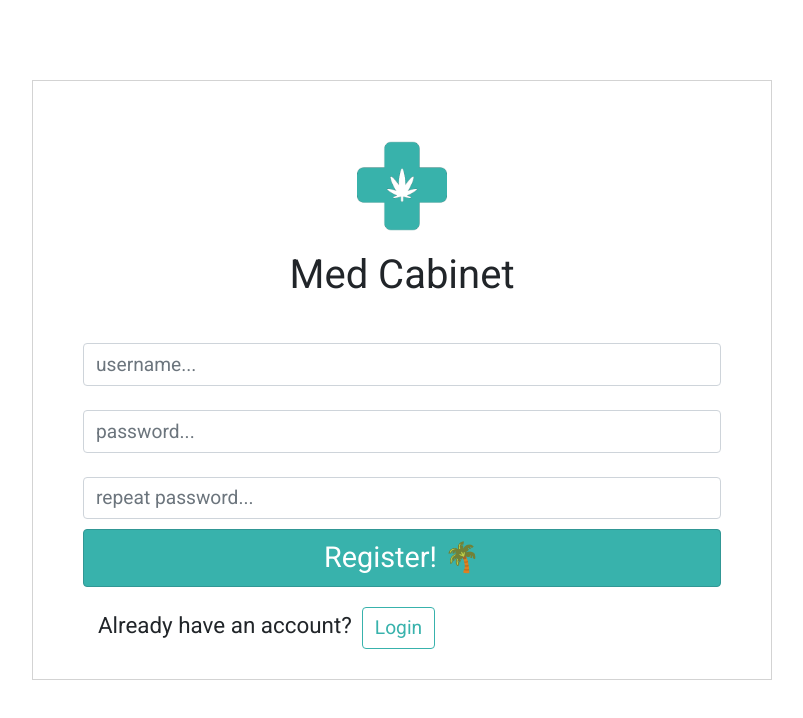
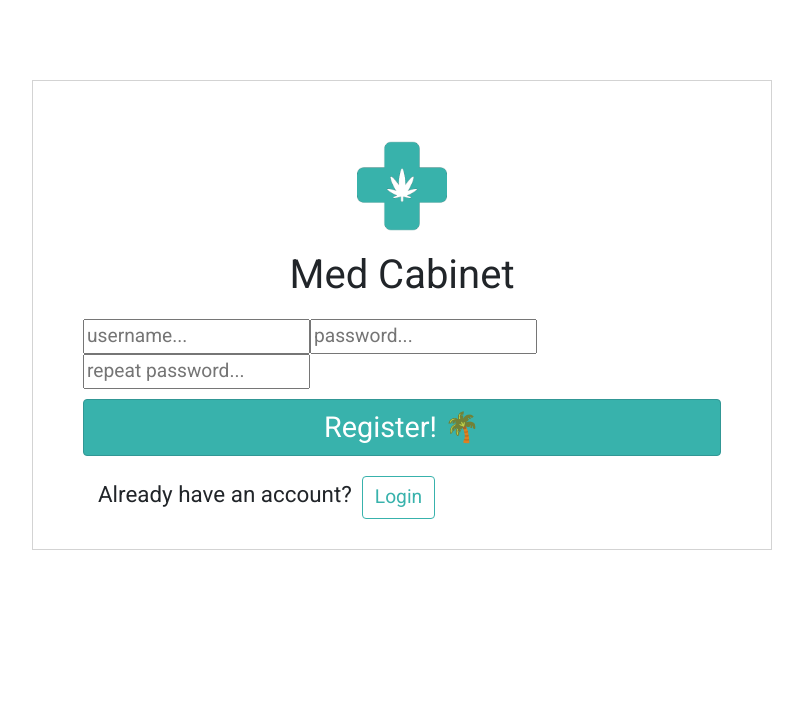
Before and after one commit to build-week-med-cabinet-2/frontend, a React (Create React App) app: page /signup in a window 1280 px wide. Shown: the top 718 px of the page, without its empty margins (238-1041 px from the left). Built offline with nearby package versions, Linux system fonts and the light colour scheme.

Commit message:
added Formik to signup page

```diff
--- a/src/components/logon/Login.js
+++ b/src/components/logon/Login.js
@@ -1,7 +1,7 @@
 import React, { useState} from "react";
 import { Link } from "react-router-dom";
 import axios from "axios";
-import { Container, Row, Col, Button, Input } from "reactstrap";
+import { Container, Col, Button } from "reactstrap";
 import "bootstrap/dist/css/bootstrap.css";
 import {withFormik, Form, Field} from 'formik';
 import * as Yup from 'yup';
--- a/src/components/logon/Register.js
+++ b/src/components/logon/Register.js
@@ -1,40 +1,13 @@
 import React, { useState } from "react";
 import axios from "axios";
-import {Container, Row, Col, Button, Form, Input} from 'reactstrap';
+import {Container, Col, Button} from 'reactstrap';
 import "bootstrap/dist/css/bootstrap.css";
+import {withFormik, Form, Field} from 'formik';
+import * as Yup from 'yup';
 
 import LogoAnimated from '.././LogoAnimated';
 
 const Register = props => {
-  const initialValues = {
-    username: "",
-    password: "",
-    repeatPassword: ""
-  };
-
-  const [credentials, setCredentials] = useState(initialValues);
-
-  const handleChange = e => {
-    setCredentials({ ...credentials, [e.target.name]: e.target.value });
-  };
-  const submitRegister = e => {
-    e.preventDefault();
-    const URL = "https://medicalcabinet.herokuapp.com/api/auth/register";
-    const newUser = {
-      username: credentials.username,
-      password: credentials.password
-    };
-    // const fakeToken = "this is a fake token this is bad";
-    axios
-      .post(`${URL}`, newUser)
-      .then(res => {
-        console.log(`success`, res);
-        routeChange();
-      })
-      .catch(err => console.log(err.response));
-    setCredentials(initialValues);
-  };
-
   const routeChange = () => {
     let path = "/";
     props.history.push(path);
@@ -47,31 +20,25 @@ const Register = props => {
           <LogoAnimated />
           <h1>Med Cabinet</h1>
         </header>
-        <Form onSubmit={submitRegister}>
+        <Form>
           <label htmlFor="username" />
-          <Input
+          <Field
             type="text"
             name="username"
-            onChange={handleChange}
-            value={credentials.username}
             placeholder="username..."
             className="FormTextInput"
           />
           <label htmlFor="password" />
-          <Input
+          <Field
             type="password"
             name="password"
-            onChange={handleChange}
-            value={credentials.password}
             placeholder="password..."
             className="FormTextInput"
           />
           <label htmlFor="repeat password" />
-          <Input
+          <Field
             type="password"
             name="repeatPassword"
-            onChange={handleChange}
-            value={credentials.repeatPassword}
             placeholder="repeat password..."
             className="FormTextInput"
           />
@@ -98,4 +65,32 @@ const Register = props => {
   );
 };
 
-export default Register;
+export default withFormik({
+  mapPropsToValues({username, password, repeatPassword}){
+    return{
+      username: username || '',
+      password: password || '',
+      repeatPassword: repeatPassword || '',
+    }
+  },
+  validationSchema: Yup.object().shape({
+    username: Yup.string().min(4,'Username must be at least 4 characters.').required('Name is required.'),
+    password: Yup.string().min(6, 'Password must be at least 6 characters.').required('Password is required.'),
+    password: Yup.string().min(6, 'Password must be at least 6 characters.').required('Password is required.'),
+  }),
+  handleSubmit(values, {setStatus, props}){
+    const URL = "https://medicalcabinet.herokuapp.com/api/auth/register";
+    const newUser = {
+      username: values.username,
+      password: values.password
+    };
+    // const fakeToken = "this is a fake token this is bad";
+    axios
+      .post(`${URL}`, newUser)
+      .then(res => {
+        console.log(`success`, res);
+        props.history.push("/");
+      })
+      .catch(err => console.log(err.response));
+  }
+})(Register)
```
